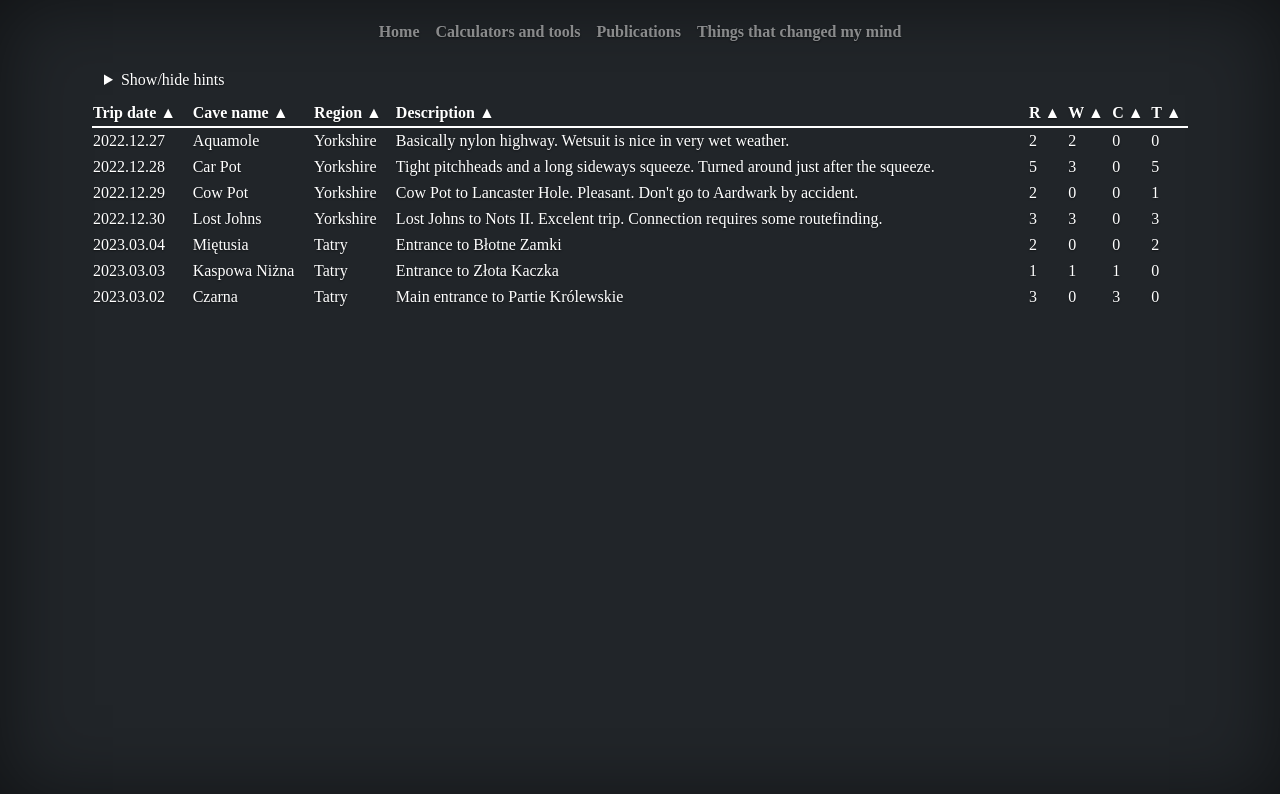
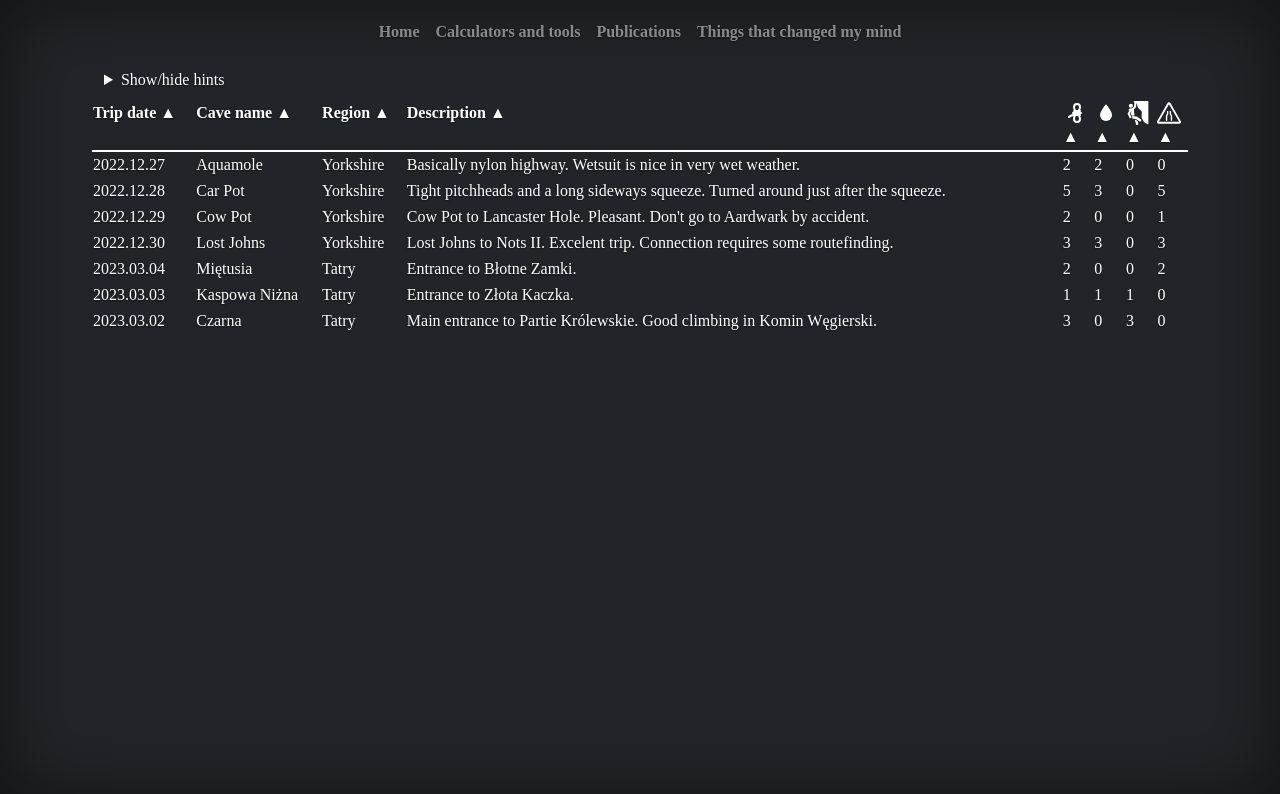
Before and after one commit to RadostW/RadostW.github.io, a plain HTML site: page caving.html in a window 1280 px wide. Drawn offline with Linux system fonts and the light colour scheme; a web font is replaced by a local one.

Commit message:
Sorting icons

```diff
--- a/caving.html
+++ b/caving.html
@@ -3,10 +3,11 @@
   <head>
     <meta charset="utf-8">
     <meta name="author" content="Radost Waszkiewicz">
-    <title>Radost Waszkiewicz · Other things</title>
+    <title>Radost Waszkiewicz · Caving</title>
 
     <link href="./css/bootstrap.min.css" rel="stylesheet">
     <link href="./css/cover.css" rel="stylesheet">
+    <link href="./svg/icons.css" rel="stylesheet">
 
     <script src="./js/menu.js"></script>
 
@@ -80,10 +81,10 @@
 
             <th>Description</th>
 
-            <th>R</th>
-            <th>W</th>
-            <th>C</th>
-            <th>T</th>
+            <th><div class="icon icon-rope">R</div></th>
+            <th><div class="icon icon-water">W</div></th>
+            <th><div class="icon icon-climb">C</div></th>
+            <th><div class="icon icon-tight">T</div></th>
           </tr>
 
           <tr>
@@ -139,7 +140,7 @@
             <td>Miętusia</td>
             <td>Tatry</td>
 
-            <td>Entrance to Błotne Zamki</td>
+            <td>Entrance to Błotne Zamki.</td>
 
             <td>2</td>
             <td>0</td>
@@ -152,7 +153,7 @@
             <td>Kaspowa Niżna</td>
             <td>Tatry</td>
 
-            <td>Entrance to Złota Kaczka</td>
+            <td>Entrance to Złota Kaczka.</td>
 
             <td>1</td>
             <td>1</td>
@@ -165,7 +166,7 @@
             <td>Czarna</td>
             <td>Tatry</td>
 
-            <td>Main entrance to Partie Królewskie</td>
+            <td>Main entrance to Partie Królewskie. Good climbing in Komin Węgierski.</td>
 
             <td>3</td>
             <td>0</td>
--- a/css/cover.css
+++ b/css/cover.css
@@ -78,9 +78,14 @@ body {
 }
 
 /*
- * Tables
+ * Tables booktabs style
  */
 
 th {
   border-bottom: 2px solid white;
+  vertical-align: top;
 }
+
+td {
+  vertical-align: top;
+}
--- a/js/menu.js
+++ b/js/menu.js
@@ -18,6 +18,9 @@ var footer = `
 function setup_header_and_footer(active)
 {
     document.getElementById('menu-div').innerHTML = menu;
-    document.getElementById(active).classList.add('active');
-    document.getElementById('footer-div').innerHTML = footer;
+    if(active != '')
+    {
+        document.getElementById(active).classList.add('active');
+        document.getElementById('footer-div').innerHTML = footer;
+    }
 }
--- a/js/table-sort.js
+++ b/js/table-sort.js
@@ -228,8 +228,8 @@ function tableSortJs(testingTableSortJS = false, domDocumentWindow = document) {
       }
 
       function clearArrows(arrowUp = "▲", arrowDown = "▼") {
-        th.innerText = th.innerText.replace(arrowUp, "");
-        th.innerText = th.innerText.replace(arrowDown, "");
+        th.innerHTML = th.innerHTML.replace(arrowUp, "");
+        th.innerHTML = th.innerHTML.replace(arrowDown, "");
       }
 
       if (columnData[0] === undefined) {
--- /dev/null
+++ b/svg/icons.css
@@ -0,0 +1,25 @@
+.icon {
+    display: block;
+    height: 1.5em;
+    width: 1.5em;
+}
+
+.icon-climb {
+    content: url('./climb.svg');
+    filter: invert(100%);
+}
+
+.icon-rope {
+    content: url('./rope.svg');
+    filter: invert(100%);
+}
+
+.icon-water {
+    content: url('./water.svg');
+    filter: invert(100%);
+}
+
+.icon-tight {
+    content: url('./tight.svg');
+    filter: invert(100%);
+}
```
Also changed, not shown: svg/climb.svg (added), svg/rope.svg (added), svg/tight-alt.svg (added), svg/tight.svg (added), svg/water.svg (added).
